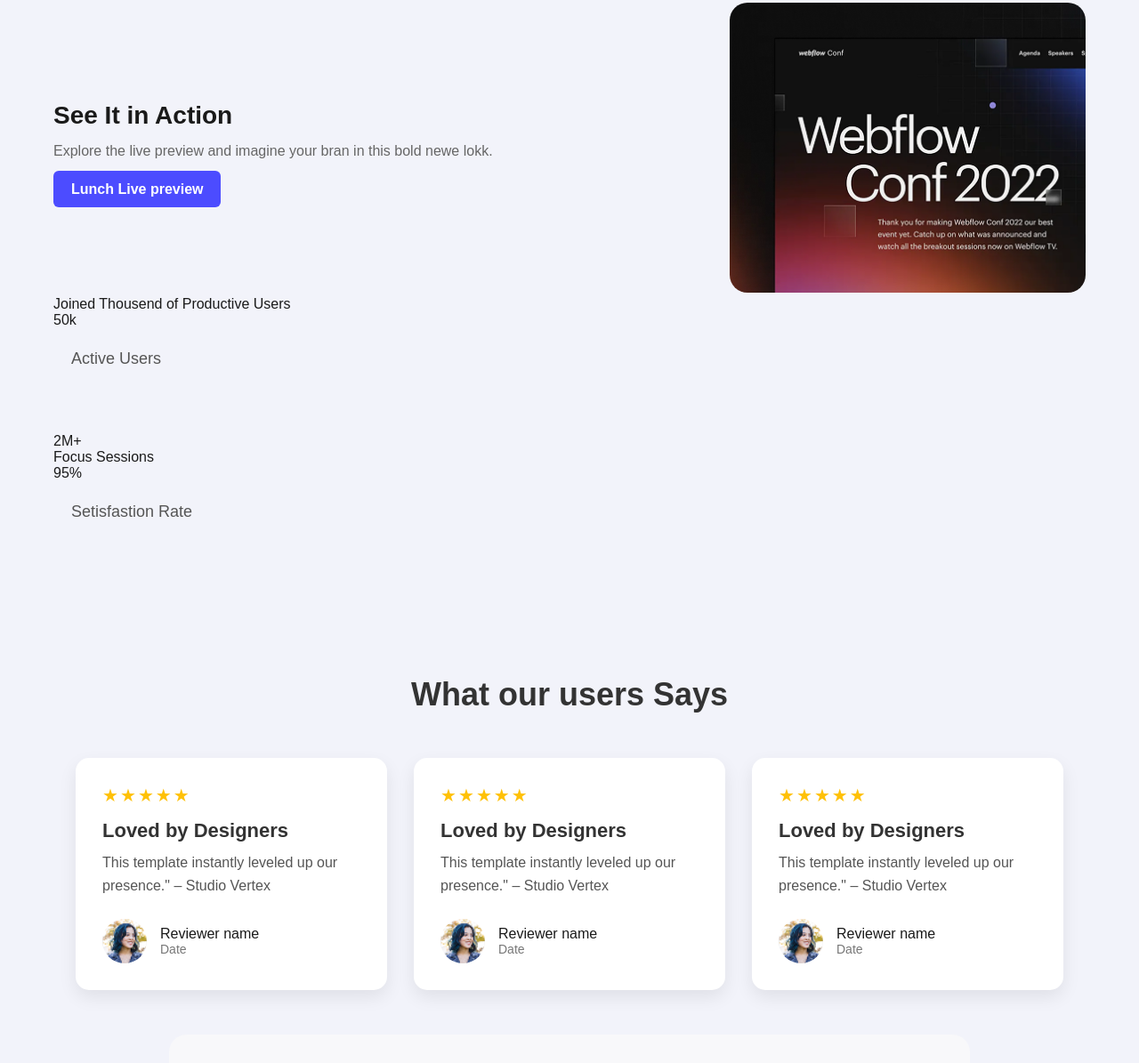
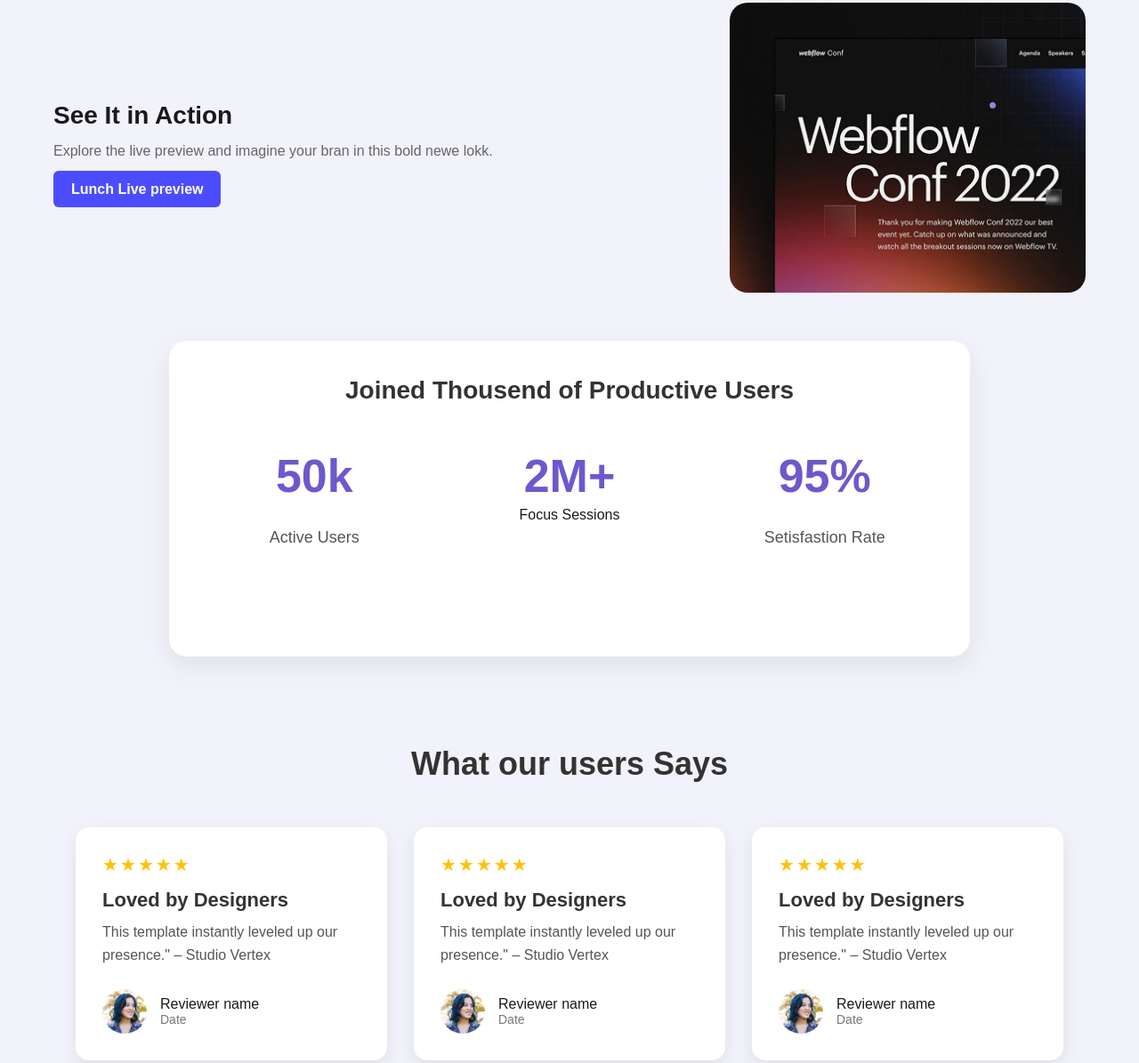
Before and after one commit to shaomi101/assignment1, a plain HTML site: page index.html in a window 1280 px wide. Shown: the part 476-1671 px from the top of the page at 89% size. Drawn offline with Linux system fonts and the light colour scheme.

Commit message:
Resolved Joined Section

```diff
--- a/style.css
+++ b/style.css
@@ -93,6 +93,53 @@ main h1{
   max-width: 100%;
   width: 400px;
   border-radius: 20px;
+}
+ .joined {
+    background-color: #ffffff;
+    border-radius: 20px;
+    margin: 0 auto;
+    margin-top: 50px;
+    padding: 40px 30px;
+    box-shadow: 0 10px 30px rgba(0, 0, 0, 0.08);
+    text-align: center;
+    max-width: 900px;
+    width: 100%;
+}
+
+.title {
+    font-size: 28px;
+    font-weight: 600;
+    color: #333;
+    margin-bottom: 40px;
+}
+
+.stats {
+    display: flex;
+    justify-content: space-around;
+    gap: 20px;
+    flex-wrap: wrap;
+}
+
+.stat {
+    flex: 1;
+    min-width: 200px;
+    padding: 10px;
+    display: flex;
+    flex-direction: column;
+    align-items: center;
+}
+
+.number {
+    font-size: 52px;
+    font-weight: 700;
+    color: #6a5acd;
+    margin-bottom: 5px;
+}
+
+.description {
+    font-size: 18px;
+    color: #666;
+    font-weight: 400;
 }
 .rating-content{
   margin: 0 auto;
```
